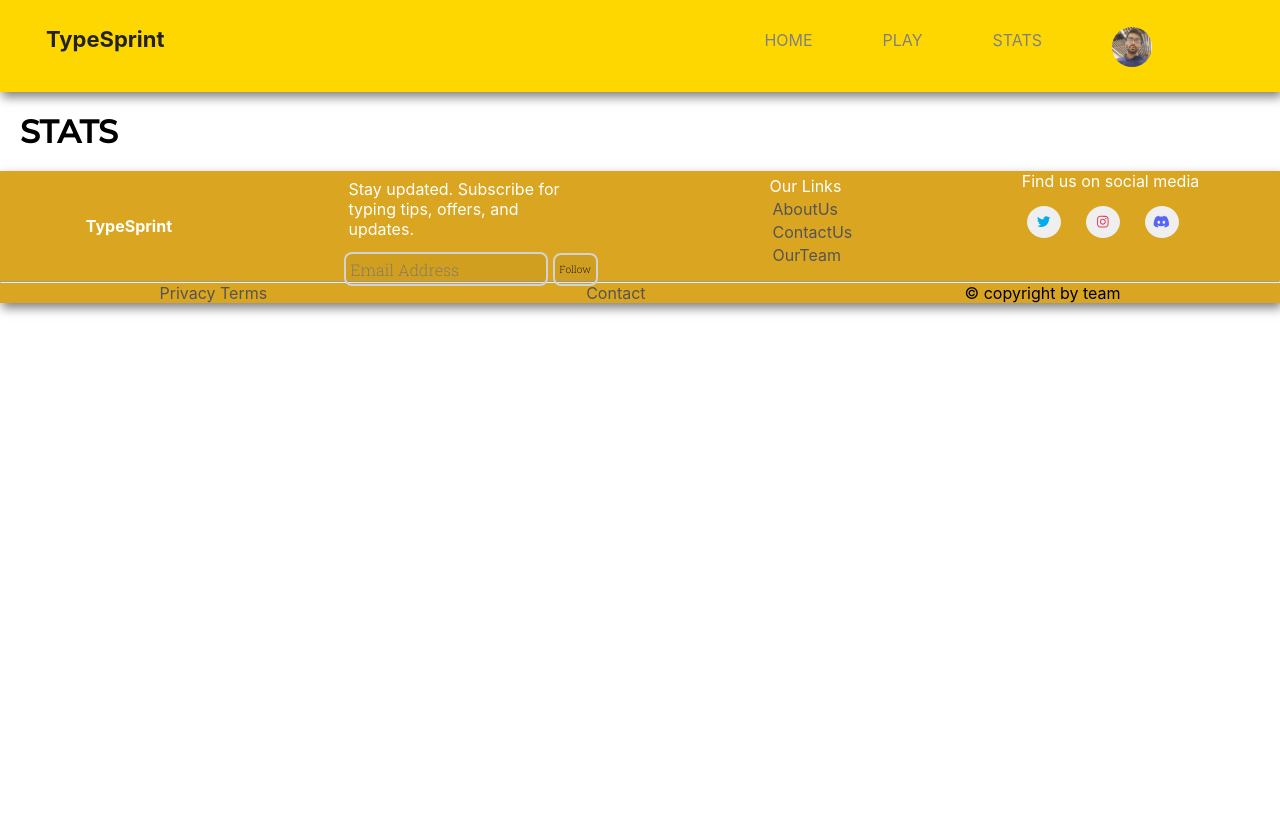
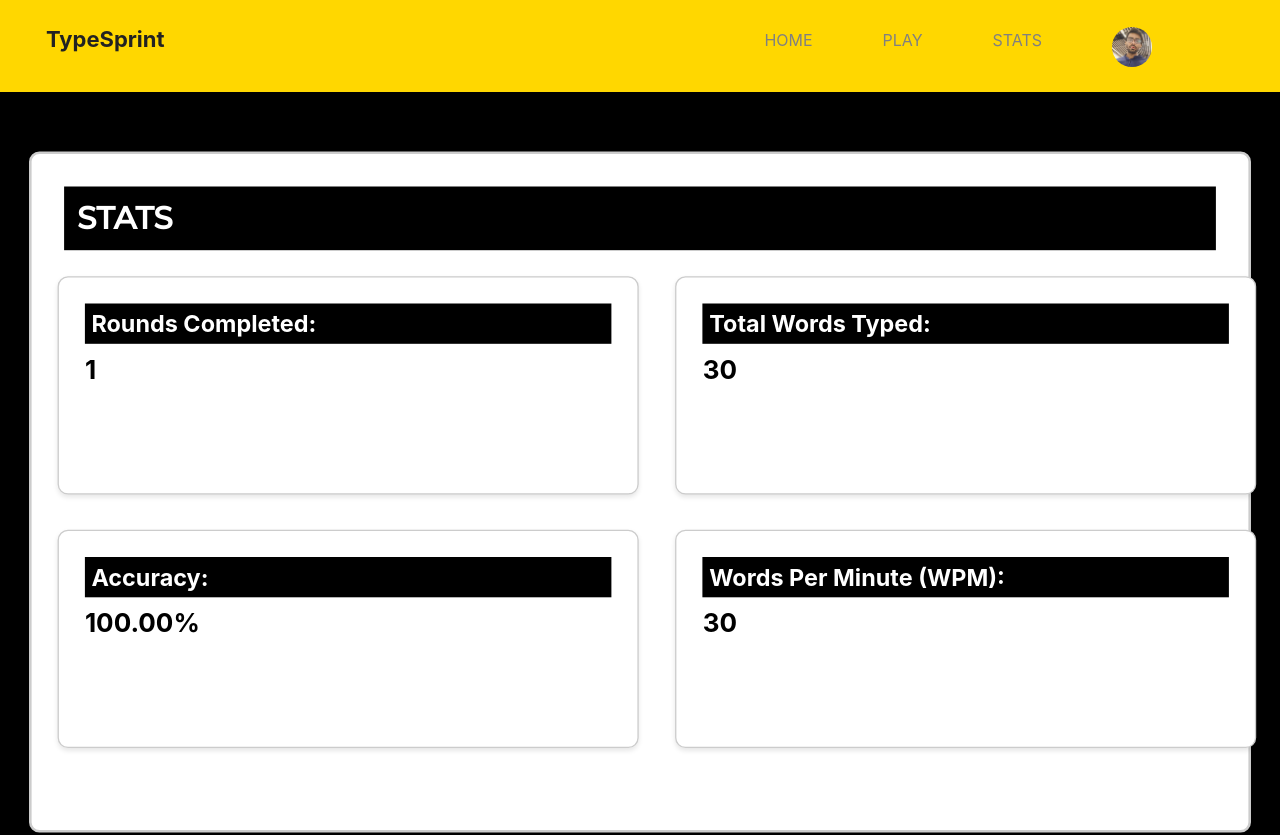
Before and after one commit to shishiro26/TypeSprint, a React (Create React App) app: page /stats in a window 1280 px wide. Shown: the top 835 px of the page. Before the commit the page ends 800 px from the top, so only its background shows below. Built offline with nearby package versions, Linux system fonts and the light colour scheme; data requests are answered from the project's data file; a web font is replaced by a local one; what webfontloader would draw is missing.

Commit message:
made some changes

```diff
--- /dev/null
+++ b/data/db.json
@@ -0,0 +1,7 @@
+{
+  "gameData": [
+    {
+      "id": "This is the typing test"
+    }
+  ]
+}
--- a/package.json
+++ b/package.json
@@ -3,6 +3,7 @@
   "version": "0.1.0",
   "private": true,
   "dependencies": {
+    "@emailjs/browser": "^3.11.0",
     "@fortawesome/fontawesome-svg-core": "^6.4.0",
     "@fortawesome/free-brands-svg-icons": "^6.4.0",
     "@fortawesome/free-solid-svg-icons": "^6.4.0",
@@ -54,5 +55,8 @@
       "last 1 firefox version",
       "last 1 safari version"
     ]
+  },
+  "devDependencies": {
+    "json-server": "^0.17.3"
   }
 }
--- /dev/null
+++ b/src/css/stats.css
@@ -0,0 +1,60 @@
+.subpage-container {
+    display: flex;
+    justify-content: center;
+    align-items: center;
+    height: 100vh;
+    background-color: black;
+}
+
+.stats-section {
+    width: 70%;
+    height: calc(60%);
+    /* Increase the height by 20px */
+    background-color: #f4f4f4;
+    border-radius: 8px;
+    border: 2px solid #ccc;
+    box-shadow: 0 2px 4px rgba(0, 0, 0, 0.1);
+    padding: 20px;
+    transform: scale(1.3);
+    /* Set the scale back to normal */
+    transform-origin: center center;
+    /* Set the scaling origin to the center */
+    background-color: white;
+}
+
+.stats-heading {
+    font-size: 24px;
+    padding: 10px;
+    color: white;
+    background-color: black;
+    margin-bottom: 20px;
+}
+
+.stats-grid {
+    display: grid;
+    grid-template-columns: repeat(2, calc(43%));
+    grid-gap: 90px;
+}
+
+.stats-item {
+    width: 105%;
+    background-color: #ffffff;
+    border: 1px solid #ccc;
+    padding: 20px;
+    border-radius: 8px;
+    height: calc(120%);
+    box-shadow: 0 2px 4px rgba(0, 0, 0, 0.1);
+}
+
+.stats-title {
+    font-size: 18px;
+    padding: 5px;
+    color: white;
+    background-color: black;
+    margin-bottom: 8px;
+}
+
+.stats-value {
+    font-size: 20px;
+    font-weight: bold;
+}
--- a/src/pages/ContactUs.jsx
+++ b/src/pages/ContactUs.jsx
@@ -3,6 +3,8 @@ import anime from "./contact.json";
 import Lottie from "react-lottie";
 import "../css/contactus.css";
 import { FontAwesomeIcon } from "@fortawesome/react-fontawesome";
+import emailjs from '@emailjs/browser';
+
 import {
   faPhone,
   faEnvelope,
@@ -27,8 +29,23 @@ function ContactUs() {
   function handleClick() {
     playAnime();
   }
+  const form = useRef();
+  const sendEmail = (e) => {
+    e.preventDefault();
+
+    emailjs.sendForm('service_dps96mw', 'template_45kap8j', form.current, 'oNdXBCcj3ey7b-Yhp')
+      .then((result) => {
+        console.log(result.text);
+      }, (error) => {
+        console.log(error.text);
+      });
+    e.target.reset();
+  };
+
   return (
-    <section className="section">
+
+    <section className="section" >
+      <form ref={form} onSubmit={sendEmail}>
         <div style={{ display: "flex", justifyContent: "space-around" }}>
           <div style={{ margin: "auto 10px" }}>
             <Lottie
@@ -128,45 +145,46 @@ function ContactUs() {
             <h1>Contact Us</h1>
             <div style={{ display: "flex" }}>
               <div className="input-group">
-              <label className="label">First Name</label>
+                <label className="label" htmlFor="
+              user_name">First Name</label>
                 <input
                   required=""
                   type="text"
-                name="text"
+                  name="user_name"
                   placeholder="FirstName"
                   className="firstName"
                 />
               </div>
               <div className="input-group">
-              <label htmlFor="lastName" className="label">
+                <label htmlFor="user_lastName" className="label">
                   Last Name
                 </label>
                 <input
                   type="text"
-                name="lastName"
-                id="lastName"
+                  id="user_lastName"
                   className="firstName"
                   placeholder="LastName"
                 />
               </div>
             </div>
             <div className="input-group">
-            <label htmlFor="name" className="label">
+              <label htmlFor="user_email" className="label">
                 Email
               </label>
               <input
                 type="email"
+                name="user_email"
                 placeholder="Email"
                 className="firstName-active"
               />
             </div>
             <div>
-            <label htmlFor="number" className="label">
+              <label htmlFor="user_phone" className="label">
                 Phone
               </label>
               <input
                 type="number"
-              name="number"
+                name="user_phone"
                 id="number"
                 placeholder="Phone"
                 className="firstName-active"
@@ -174,18 +192,18 @@ function ContactUs() {
               />
             </div>
             <div>
-            <label htmlFor="complaint" className="label">
+              <label htmlFor="message" className="label">
                 Describe Your issue
               </label>
-            <textarea
+              <input
                 style={{ resize: "none" }}
-              name="complaint"
+                name="message"
                 id="complaint"
-              cols="30"
-              rows="10"
+                // cols="30"
+                // rows="10"
                 className="textarea"
                 placeholder="Describe your issue "
-            ></textarea>
+              />
             </div>
 
             <button className="btn" onClick={handleClick}>
@@ -193,6 +211,7 @@ function ContactUs() {
             </button>
           </div>
         </div>
+      </form>
     </section>
   );
 }
--- a/src/pages/login.jsx
+++ b/src/pages/login.jsx
@@ -17,14 +17,30 @@ export default function Login() {
     email: "",
     password: "",
   });
+  const [errors, setErrors] = useState({})
+
   const [showPassword, setShowPassword] = useState("password");
+  const validateForm = () => {
+    const errors = {};
+    if (!data.email) {
+      errors.email = "Email is required";
+      console.log("Email is required");
+    }
+    if (!data.password) {
+      errors.password = "Password is required"
+      console.log("Password is required");
+
+    }
+    setErrors(errors);
+    return Object.keys(errors).length === 0;
+  };
 
   const togglePassword = (e) => {
     e.preventDefault();
     setShowPassword((type) => (type === "password" ? "text" : "password"));
   };
 
-  const handleSubmit = (e) => {};
+  const handleSubmit = (e) => { };
   const handleKeyDown = (e) => {
     if (e.key === "Enter") {
       e.preventDefault();
@@ -34,6 +50,9 @@ export default function Login() {
   const submitForm = (e) => {
     e.preventDefault();
     console.log(data);
+    if (validateForm()) {
+      console.log("Form is being submitted")
+    }
   };
 
   return (
@@ -51,8 +70,12 @@ export default function Login() {
               name="text"
               className="email"
               id="email"
+              value={data.email}
+              onChange={(e) => setData({ ...data, email: e.target.value })}
             />
+            {errors.email && <span className="error">{errors.email}</span>}
           </div>
+
           <div className="mailBox">
             <label className="labelBox" htmlFor="password">
               Password
@@ -63,7 +86,10 @@ export default function Login() {
               name="text"
               className="email"
               id="password"
+              value={data.password}
+              onChange={(e) => setData({ ...data, password: e.target.value })}
             />
+            {errors.password && <span className="error">{errors.password}</span>}
             <img
               src={showPassword === "password" ? hide : show}
               alt="show"
@@ -71,7 +97,7 @@ export default function Login() {
               width={20}
               style={{
                 position: "absolute",
-                top: "320px",
+                top: "300px",
                 right: "460px",
                 cursor: "pointer",
               }}
--- a/src/pages/stats.jsx
+++ b/src/pages/stats.jsx
@@ -1,11 +1,44 @@
-import React from "react";
+import React, { useEffect } from "react";
+import "../css/stats.css";
+import Play from "./play.jsx"
+export default function Stats() {
 
-export default function Stats() {
+  useEffect(() => {
+    fetch('http://localhost:3030/gameData')
+      .then((res) => {
+        return res.json();
+      }).then(data => {
+        console.log(data)
+      })
+  }, [])
+  const rounds = 1;
+  const totalWordsTyped = 30;
+  const accuracy = 100;
+  const wpm = 30;
   return (
-    <div>
-      <h1>STATS</h1>
-
+    <div className="subpage-container">
+      {/* <Play /> */}
+      <div className="stats-section">
+        <h1 className="stats-heading">STATS</h1>
+        <div className="stats-grid">
+          <div className="stats-item">
+            <h2 className="stats-title">Rounds Completed:</h2>
+            <p className="stats-value">{rounds}</p>
+          </div>
+          <div className="stats-item">
+            <h2 className="stats-title">Total Words Typed:</h2>
+            <p className="stats-value">{totalWordsTyped}</p>
+          </div>
+          <div className="stats-item">
+            <h2 className="stats-title">Accuracy:</h2>
+            <p className="stats-value">{accuracy.toFixed(2)}%</p>
+          </div>
+          <div className="stats-item">
+            <h2 className="stats-title">Words Per Minute (WPM):</h2>
+            <p className="stats-value">{wpm}</p>
+          </div>
+        </div>
+      </div>
     </div>
-
   );
 }
```
Also changed, not shown: 1 other file (tests, documents, lock files or other folders). Lines whose indentation alone changed are shown as unchanged.
